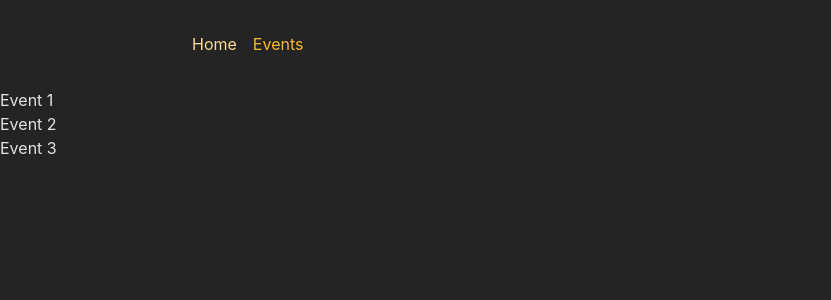
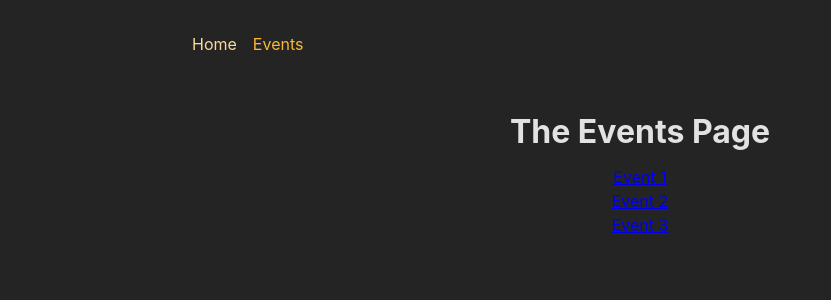
Before and after one commit to PomiHD/react-route-prac, a React (Vite) app: page /events in a window 1280 px wide. Shown: the top 300 px of the page, without its empty margins (0-831 px from the left). Built offline with nearby package versions, Linux system fonts and the light colour scheme.

Commit message:
finished part6

```diff
--- a/src/index.css
+++ b/src/index.css
@@ -48,3 +48,8 @@
   margin: 0;
   padding: 0;
 }
+
+main {
+  margin: 2rem auto;
+  text-align: center;
+}
--- a/src/pages/Events.tsx
+++ b/src/pages/Events.tsx
@@ -1,10 +1,29 @@
+import { Link } from "react-router-dom";
+
+const DUMMY_EVENTS = [
+  {
+    id: "1",
+    title: "Event 1",
+  },
+  {
+    id: "2",
+    title: "Event 2",
+  },
+  {
+    id: "3",
+    title: "Event 3",
+  },
+];
 export function Events() {
   return (
     <>
+      <h1>The Events Page</h1>
       <ul>
-        <li>Event 1</li>
-        <li>Event 2</li>
-        <li>Event 3</li>
+        {DUMMY_EVENTS.map((event) => (
+          <li key={event.id}>
+            <Link to={`/events/${event.id}`}>{event.title}</Link>
+          </li>
+        ))}
       </ul>
     </>
   );
```
Also changed, not shown: 1 other file (tests, documents, lock files or other folders). Lines whose indentation alone changed are shown as unchanged.
